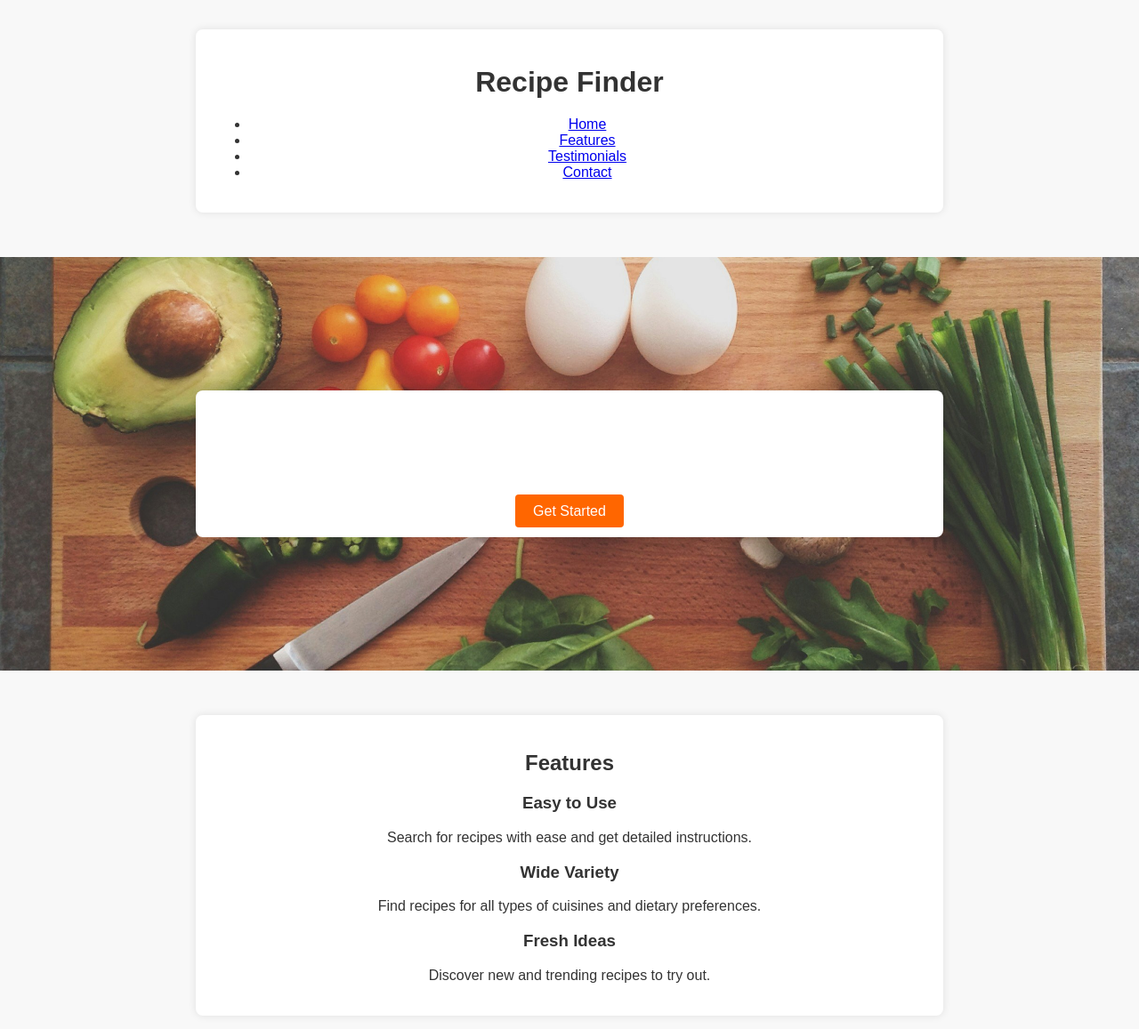
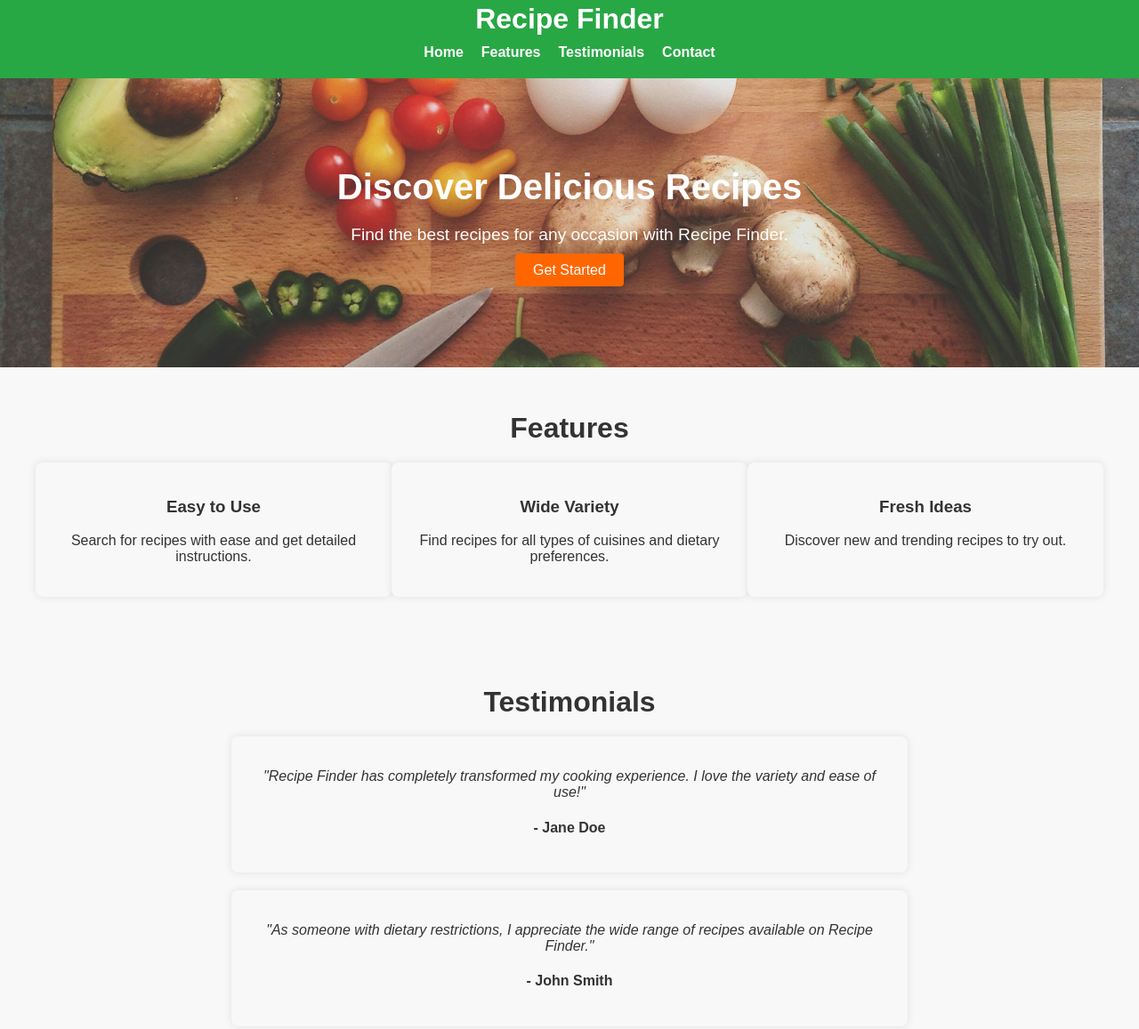
Before and after one commit to Niyai/Recipe_App, a plain HTML site: page index.html in a window 1280 px wide. Shown: the part 17-1174 px from the top of the page at 89% size. Drawn offline with Linux system fonts and the light colour scheme.

Commit message:
Update styles.css

```diff
--- a/styles.css
+++ b/styles.css
@@ -8,12 +8,9 @@ body {
 }
 
 .container {
-    max-width: 800px;
-    margin: 50px auto;
-    padding: 20px;
-    background-color: #fff;
-    box-shadow: 0 0 10px rgba(0, 0, 0, 0.1);
-    border-radius: 8px;
+    max-width: 1200px;
+    margin: 0 auto;
+    padding: 0 20px;
     text-align: center;
 }
 
@@ -22,7 +19,50 @@ h1 {
     margin-bottom: 20px;
 }
 
+button {
+    padding: 10px;
+    background-color: #28a745;
+    color: #fff;
+    border: none;
+    border-radius: 4px;
+    cursor: pointer;
+    transition: background-color 0.3s ease;
+}
+
+button:hover {
+    background-color: #218838;
+}
+
 /* Landing page styles */
+header {
+    background-color: #28a745;
+    color: #fff;
+    padding: 20px 0;
+    text-align: center;
+}
+
+header h1 {
+    margin: 0;
+}
+
+nav ul {
+    list-style: none;
+    padding: 0;
+    margin: 10px 0 0;
+    display: flex;
+    justify-content: center;
+}
+
+nav ul li {
+    margin: 0 10px;
+}
+
+nav ul li a {
+    color: #fff;
+    text-decoration: none;
+    font-weight: bold;
+}
+
 .hero {
     background: url('hero.jpg') no-repeat center center/cover;
     color: #fff;
@@ -53,6 +93,54 @@ h1 {
     background-color: #cc5200;
 }
 
+.features, .testimonials {
+    padding: 50px 0;
+    text-align: center;
+}
+
+.features h2, .testimonials h2 {
+    font-size: 2em;
+    margin: 0 0 20px;
+}
+
+.feature-grid {
+    display: flex;
+    justify-content: space-around;
+    margin-top: 20px;
+}
+
+.feature-item {
+    width: 30%;
+    padding: 20px;
+    background-color: #f8f8f8;
+    border-radius: 8px;
+    box-shadow: 0 0 10px rgba(0, 0, 0, 0.1);
+}
+
+.testimonial-item {
+    background-color: #f8f8f8;
+    padding: 20px;
+    margin: 20px auto;
+    width: 60%;
+    border-radius: 8px;
+    box-shadow: 0 0 10px rgba(0, 0, 0, 0.1);
+}
+
+.testimonial-item p {
+    font-style: italic;
+}
+
+.footer {
+    background-color: #333;
+    color: #fff;
+    padding: 20px 0;
+    text-align: center;
+}
+
+.footer p {
+    margin: 5px 0;
+}
+
 /* Recipe page styles */
 form {
     display: flex;
@@ -67,25 +155,15 @@ input[type="text"] {
     border-radius: 4px;
 }
 
-button {
-    padding: 10px;
-    background-color: #28a745;
-    color: #fff;
-    border: none;
-    border-radius: 4px;
-    cursor: pointer;
-    margin-left: 10px;
-    transition: background-color 0.3s ease;
-}
-
-button:hover {
-    background-color: #218838;
+input[type="text"]:focus {
+    border-color: #28a745;
 }
 
 #recipe-results {
     display: grid;
     grid-template-columns: repeat(auto-fill, minmax(200px, 1fr));
     gap: 20px;
+    margin-top: 20px;
 }
 
 .recipe-card {
```
